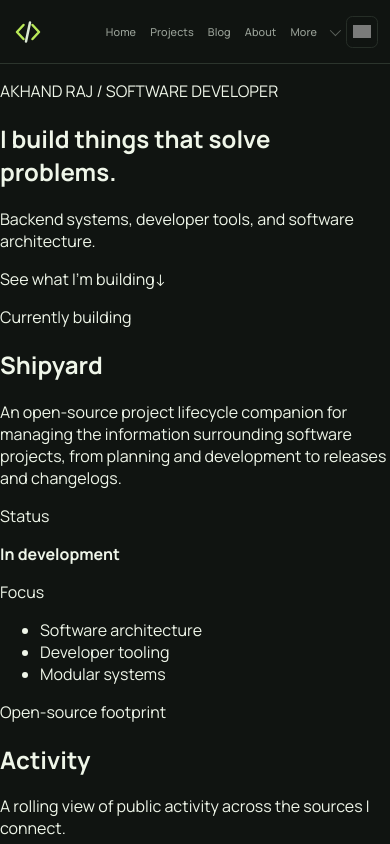
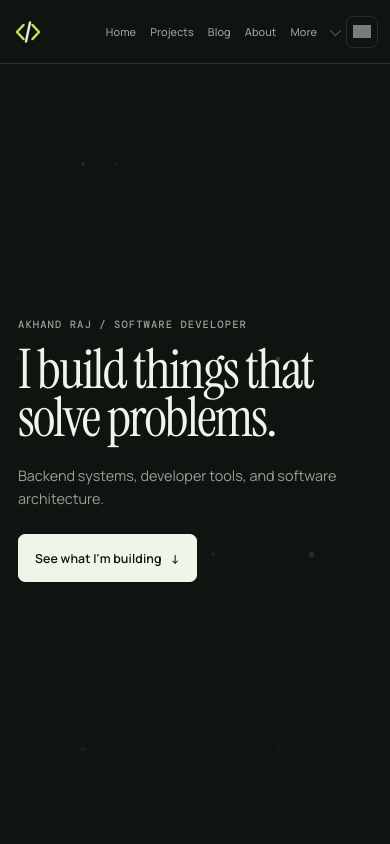
Before and after one commit to Akkiraj1234/akhand.dev, a Preact app: page / in a window 390 px wide. Shown: the top 844 px of the page. Built offline with nearby package versions, Linux system fonts and the light colour scheme; grey boxes are pictures that could not be loaded.

Commit message:
unfished work

```diff
--- a/src/data/master.json
+++ b/src/data/master.json
@@ -30,14 +30,12 @@
     },
     "social": {
         "email": "akhandraj402@gmail.com",
+        "linkedin": "https://www.linkedin.com/in/akhandrajdev/",
         "x": "",
-        "linkedin": "https://www.linkedin.com/in/akhandrajdev/",
         "reddit": "",
         "discord": "",
         "instagram": ""
     },
-
-
     "hero": {
         "eyebrow": "AKHAND RAJ / SOFTWARE DEVELOPER",
         "title": "I build things that solve problems.",
@@ -45,6 +43,8 @@
         "ctaLabel": "See what I'm building",
         "ctaTarget": "#currently"
     },
+
+
     "currently": {
         "label": "Currently building",
         "project": "Shipyard",
--- a/src/pages/Home/components/AboutSection.jsx
+++ b/src/pages/Home/components/AboutSection.jsx
@@ -1,5 +1,4 @@
 import site from "../../../data/site";
-
 import Heading from "./Heading";
 
 
--- a/src/pages/Home/components/CurrentlySection.jsx
+++ b/src/pages/Home/components/CurrentlySection.jsx
@@ -1,14 +1,10 @@
 import site from "../../../data/site";
-
 import Heading from "./Heading";
 
 
 function CurrentlySection() {
     return (
-        <section
-            id="currently"
-            className="section current-section"
-        >
+        <section id="currently" className="section current-section">
             <Heading
                 eyebrow={site.currently.label}
                 title={site.currently.project}
--- a/src/pages/Home/components/Hero.jsx
+++ b/src/pages/Home/components/Hero.jsx
@@ -2,53 +2,42 @@ import site from "../../../data/site";
 
 
 function Hero() {
-    return (
-        <section className="hero section">
-            <div
-                className="pixel-field"
-                aria-hidden="true"
-            >
-                {Array.from(
-                    { length: 48 },
-                    (_, index) => (
+    const hero = site.hero
+    const Pixel = (
+        <div className="pixel-field" aria-hidden="true">
+            {Array.from({ length: 48 }, (_, index) => (
                 <i
                     key={index}
+                    className={
+                        index % 11 === 0
+                            ? "pixel pixel-bright"
+                            : "pixel"
+                    }
                     style={{
                         "--x": index % 12,
                         "--y": Math.floor(index / 12),
-                                "--delay": `${
-                                    (index % 9) * -0.6
-                                }s`,
+                        "--delay": `${(index % 9) * -0.6}s`,
                     }}
                 />
-                    )
-                )}
+            ))}
         </div>
-
+    );
+    const HeroContent = (
         <div className="hero-content">
-                <p className="eyebrow">
-                    {site.hero.eyebrow}
-                </p>
-
-                <h1>
-                    {site.hero.title}
-                </h1>
-
-                <p className="hero-description">
-                    {site.hero.subtitle}
-                </p>
-
-                <a
-                    className="primary-button"
-                    href={site.hero.ctaTarget}
-                >
-                    {site.hero.ctaLabel}
-
-                    <span aria-hidden="true">
-                        ↓
-                    </span>
+            <p className="eyebrow"> {hero.eyebrow} </p>
+            <h1> {hero.title} </h1>
+            <p className="hero-description"> {hero.subtitle} </p>
+            <a className="primary-button" href={hero.ctaTarget}>
+                {hero.ctaLabel}
+                <span aria-hidden="true">↓</span>
             </a>
         </div>
+    )
+
+    return (
+        <section className="hero section">
+            {Pixel}
+            {HeroContent}
         </section>
     );
 }
--- a/src/styles/globals.css
+++ b/src/styles/globals.css
@@ -8,6 +8,7 @@
     --muted: #98a097;
     --soft: #1a211b;
     --hover: #202920;
+
     --header-height: 72px;
 
     font-family: Manrope, Arial, sans-serif;
@@ -39,14 +40,16 @@
 html {
     scroll-behavior: smooth;
     -webkit-text-size-adjust: 100%;
-    scroll-padding-top: calc(var(--header-height) + 16px);
+
+    scroll-padding-top:
+        calc(var(--header-height) + 16px);
 }
 
 
 body {
     margin: 0;
     min-width: 320px;
-    /* stop accidental horizontal scroll on small screens */
+
     overflow-x: hidden;
 
     background: var(--paper);
@@ -75,16 +78,15 @@ img {
 }
 
 
-/* :focus-visible {
-    outline: 2px solid #5790d9;
-    outline-offset: 4px;
-} */
+.site-shell {
+    padding-top: 0;
+}
 
 
 .site-header {
     position: sticky;
     top: 0;
-    left: 0;
+
     width: 100%;
     height: var(--header-height);
 
@@ -93,19 +95,23 @@ img {
     justify-content: space-between;
 
     z-index: 1000;
-    padding: 0 32px;
 
-    padding-left: max(32px, env(safe-area-inset-left));
-    padding-right: max(32px, env(safe-area-inset-right));
+    padding:
+        0
+        max(32px, env(safe-area-inset-right))
+        0
+        max(32px, env(safe-area-inset-left));
+
     border-bottom: 1px solid var(--line);
+
     background: var(--paper);
 
     overflow: visible;
-    -webkit-overflow-scrolling: touch;
-    scrollbar-width: none;
 
-    transition: transform 0.25s ease;
+    transition:
+        transform 0.25s ease;
 }
+
 
 .site-header.hidden {
     transform: translateY(-100%);
@@ -121,6 +127,7 @@ img {
     justify-content: center;
 
     flex-shrink: 0;
+
     border-radius: 9px;
 
     transition:
@@ -138,42 +145,44 @@ img {
 .wordmark img {
     width: 100%;
     height: 100%;
+
     display: block;
+
     object-fit: contain;
 }
 
 
 .site-header nav {
+    display: flex;
+    align-items: center;
     justify-content: center;
-    align-items: center;
-    display: flex;
+
     gap: 6px;
 
-    /* IMPORTANT: never let this shrink. Giving a flex item its own
-       overflow-x resets its default min-width from "auto" to 0, which
-       lets the flexbox algorithm squeeze it all the way to 0px when
-       space is tight -- i.e. it silently disappears. flex-shrink: 0
-       keeps it at its natural content size; if that's wider than the
-       screen, .site-header (above) scrolls as a whole instead. */
     flex-shrink: 0;
 }
 
 
 .site-header nav > a {
     position: relative;
+
     display: inline-flex;
     align-items: center;
 
     height: 36px;
+
     padding: 0 11px;
 
     color: var(--muted);
+
     font-size: 0.78rem;
     font-weight: 500;
     letter-spacing: 0.01em;
+
     white-space: nowrap;
 
     border-radius: 7px;
+
     transition:
         color 0.2s ease,
         background 0.2s ease;
@@ -189,11 +198,13 @@ img {
 .theme-toggle {
     width: 36px;
     height: 36px;
-    flex-shrink: 0;
 
     display: inline-flex;
     align-items: center;
     justify-content: center;
+
+    flex-shrink: 0;
+
     padding: 0;
 
     border: 1px solid color-mix(
@@ -201,9 +212,12 @@ img {
         var(--line) 80%,
         transparent
     );
+
     border-radius: 20%;
+
     background: transparent;
     color: var(--ink);
+
     cursor: pointer;
 
     transition:
@@ -215,8 +229,11 @@ img {
 .theme-toggle img {
     width: 18px;
     height: 18px;
+
     display: block;
+
     object-fit: contain;
+
     opacity: 0.75;
 
     transition:
@@ -225,15 +242,15 @@ img {
 }
 
 
-.theme-toggle:hover img{
-    transform: rotate(40deg);
-    opacity: 1;
+.theme-toggle:hover {
+    background: var(--soft);
+    border-color: var(--muted);
 }
 
 
-.theme-toggle:hover {
-    background: var(--soft);
-    border-color: var(--muted);
+.theme-toggle:hover img {
+    transform: rotate(40deg);
+    opacity: 1;
 }
 
 
@@ -245,6 +262,7 @@ img {
 
 .more-menu::after {
     content: "";
+
     position: absolute;
 
     top: 100%;
@@ -259,19 +277,21 @@ img {
     height: 36px;
 
     display: inline-flex;
+    align-items: center;
     justify-content: center;
-    align-items: center;
+
     gap: 6px;
 
     padding: 0 11px;
 
-    cursor: pointer;
-    list-style: none;
     color: var(--muted);
 
     font-size: 0.78rem;
     font-weight: 500;
     letter-spacing: 0.01em;
+
+    cursor: pointer;
+    list-style: none;
 
     border-radius: 7px;
 
@@ -297,7 +317,9 @@ img {
     border-right: 1.5px solid currentColor;
     border-bottom: 1.5px solid currentColor;
 
-    transform: rotate(45deg) translateY(-2px);
+    transform:
+        rotate(45deg)
+        translateY(-2px);
 
     opacity: 0.55;
 
@@ -320,25 +342,35 @@ img {
 
 
 .more-menu[open] summary::after {
-    transform: rotate(225deg) translate(-1px, -1px);
+    transform:
+        rotate(225deg)
+        translate(-1px, -1px);
+
     opacity: 0.5;
 }
 
 
 .more-menu-panel {
     position: absolute;
+
     top: calc(100% + 3px);
     right: 0;
+
     min-width: 190px;
-    /* never let the panel run off-screen on narrow viewports */
-    max-width: min(280px, calc(100vw - 24px));
+    max-width: min(
+        280px,
+        calc(100vw - 24px)
+    );
 
     display: flex;
     flex-direction: column;
+
     gap: 2px;
+
     padding: 6px;
 
     background: var(--paper);
+
     border: 1px solid var(--line);
     border-radius: 10px;
 
@@ -347,18 +379,24 @@ img {
         0 4px 12px rgba(0, 0, 0, 0.08);
 
     z-index: 100;
-    animation: menu-in 0.18s ease-out;
+
+    animation:
+        menu-in
+        0.18s
+        ease-out;
 }
 
 
 .more-menu-panel a {
+    min-height: 40px;
+
     display: flex;
     align-items: center;
 
-    min-height: 40px;
     padding: 0 10px;
 
     color: var(--muted);
+
     font-size: 0.76rem;
     font-weight: 500;
 
@@ -389,48 +427,298 @@ img {
 }
 
 
+.hero {
+    position: relative;
+
+    min-height:
+        calc(100svh - var(--header-height));
+
+    display: flex;
+    align-items: center;
+
+    padding: 96px 32px;
+
+    overflow: hidden;
+
+    isolation: isolate;
+}
+
+
+.pixel-field {
+    position: absolute;
+    inset: 0;
+
+    pointer-events: none;
+    overflow: hidden;
+
+    opacity: 0.7;
+
+    mask-image: radial-gradient(
+        ellipse 72% 68% at 50% 50%,
+        black 0%,
+        black 42%,
+        transparent 100%
+    );
+}
+
+
+.pixel {
+    position: absolute;
+
+    left:
+        calc(
+            (var(--x) + 0.5) * 8.333%
+        );
+
+    top:
+        calc(
+            (var(--y) + 0.5) * 25%
+        );
+
+    width: 5px;
+    height: 5px;
+
+    display: block;
+
+    border-radius: 1px;
+
+    background: var(--ink);
+
+    opacity: 0;
+
+    transform: scale(0.35);
+
+    animation:
+        pixel-breathe
+        6s cubic-bezier(0.4, 0, 0.2, 1)
+        var(--delay)
+        infinite;
+}
+
+
+.pixel-bright {
+    width: 7px;
+    height: 7px;
+
+    box-shadow:
+        0 0 6px color-mix(
+            in srgb,
+            var(--ink) 22%,
+            transparent
+        );
+
+    animation-duration: 8s;
+}
+
+
+@keyframes pixel-breathe {
+    0%,
+    100% {
+        opacity: 0;
+        transform: scale(0.5);
+    }
+
+    20% {
+        opacity: 0.12;
+        transform: scale(0.75);
+    }
+
+    35% {
+        opacity: 0.65;
+        transform: scale(1);
+    }
+
+    45% {
+        opacity: 0.28;
+        transform: scale(0.9);
+    }
+
+    58% {
+        opacity: 0.08;
+        transform: scale(0.65);
+    }
+
+    70%,
+    100% {
+        opacity: 0;
+        transform: scale(0.5);
+    }
+}
+
+
+.hero-content {
+    position: relative;
+    z-index: 1;
+
+    width: min(760px, 100%);
+}
+
+
+.hero-content .eyebrow {
+    margin: 0 0 14px;
+
+    color: var(--muted);
+
+    font-family: "DM Mono", monospace;
+
+    font-size: 0.7rem;
+    font-weight: 500;
+
+    letter-spacing: 0.1em;
+    line-height: 1.4;
+
+    text-transform: uppercase;
+}
+
+
+.hero-content h1 {
+    max-width: 760px;
+
+    margin: 0;
+
+    color: var(--ink);
+
+    font-family:
+        "Instrument Serif",
+        Georgia,
+        serif;
+
+    font-size:
+        clamp(
+            3.75rem,
+            8vw,
+            7rem
+        );
+
+    font-weight: 400;
+
+    line-height: 0.88;
+    letter-spacing: -0.04em;
+}
+
+
+.hero-description {
+    max-width: 540px;
+
+    margin: 26px 0 0;
+
+    color: var(--muted);
+
+    font-size: 0.98rem;
+    line-height: 1.75;
+}
+
+
+.primary-button {
+    display: inline-flex;
+    align-items: center;
+    justify-content: center;
+
+    gap: 9px;
+
+    min-height: 42px;
+
+    margin-top: 30px;
+
+    padding: 0 16px;
+
+    color: var(--paper);
+    background: var(--ink);
+
+    border: 1px solid var(--ink);
+    border-radius: 7px;
+
+    font-size: 0.77rem;
+    font-weight: 600;
+    letter-spacing: 0.01em;
+
+    transition:
+        transform 0.2s ease,
+        background-color 0.2s ease,
+        color 0.2s ease,
+        box-shadow 0.2s ease;
+}
+
+
+.primary-button span {
+    display: inline-block;
+
+    transition:
+        transform 0.2s ease;
+}
+
+
+.primary-button:hover {
+    color: var(--ink);
+    background: transparent;
+
+    transform: translateY(-2px);
+
+    box-shadow:
+        0 6px 20px color-mix(
+            in srgb,
+            var(--ink) 7%,
+            transparent
+        );
+}
+
+
+.primary-button:hover span {
+    transform: translateY(3px);
+}
+
+
 .site-footer {
     display: flex;
     align-items: flex-end;
     justify-content: space-between;
 
-    padding: 20px 15px;
-    padding-bottom: max(20px, env(safe-area-inset-bottom));
+    padding:
+        20px
+        15px
+        max(20px, env(safe-area-inset-bottom));
 
     color: var(--muted);
+
     font-size: 0.76rem;
 }
+
 
 .footer-identity,
 .footer-meta {
     display: flex;
     flex-direction: column;
+
     gap: 3px;
 }
+
 
 .footer-meta {
     align-items: flex-end;
 }
 
+
 .footer-links {
     display: flex;
 }
 
+
 .footer-links a {
     display: inline-flex;
     align-items: center;
+
     gap: 6px;
 }
+
 
 .footer-links img {
     width: 16px;
     height: 16px;
+
     display: block;
-    opacity: 1;
 }
 
-/* Disable hover-triggered states on touch devices so taps don't get
-   "stuck" showing a hover style after the finger lifts. */
+
 @media (hover: none) {
     .wordmark:hover,
     .site-header nav > a:hover,
@@ -442,7 +730,12 @@ img {
     }
 
     .theme-toggle:hover {
-        border-color: color-mix(in srgb, var(--line) 80%, transparent);
+        border-color:
+            color-mix(
+                in srgb,
+                var(--line) 80%,
+                transparent
+            );
     }
 
     .theme-toggle:hover img {
@@ -455,41 +748,50 @@ img {
     }
 }
 
+
 @media (max-width: 900px) {
-    /*
-     * Tablet
-     */
-
     .site-header,
     .site-footer {
         padding-inline: 24px;
     }
 
     .site-header {
-        padding-left: max(24px, env(safe-area-inset-left));
-        padding-right: max(24px, env(safe-area-inset-right));
+        padding-left:
+            max(
+                24px,
+                env(safe-area-inset-left)
+            );
+
+        padding-right:
+            max(
+                24px,
+                env(safe-area-inset-right)
+            );
     }
 }
 
 
 @media (max-width: 700px) {
-    /*
-     * Mobile
-     */
-
     :root {
         --header-height: 64px;
     }
 
-
-    /* Header */
-
     .site-header {
         height: var(--header-height);
-        padding-inline: 18px;
-        padding-left: max(18px, env(safe-area-inset-left));
-        padding-right: max(18px, env(safe-area-inset-right));
+
         gap: 8px;
+
+        padding-left:
+            max(
+                18px,
+                env(safe-area-inset-left)
+            );
+
+        padding-right:
+            max(
+                18px,
+                env(safe-area-inset-right)
+            );
     }
 
     .site-header nav {
@@ -498,7 +800,6 @@ img {
 
     .site-header nav > a,
     .more-menu summary {
-        /* keep a real touch target even though visual height is smaller */
         height: 34px;
         min-height: 44px;
         padding-inline: 8px;
@@ -516,20 +817,111 @@ img {
     }
 
     .more-menu-panel {
-        right: max(0px, env(safe-area-inset-right) * -1);
+        right:
+            max(
+                0px,
+                env(safe-area-inset-right) * -1
+            );
     }
 
+    .hero {
+        min-height:
+            calc(
+                100svh - var(--header-height)
+            );
 
-    /* Footer */
+        display: flex;
+        align-items: center;
+
+        padding:
+            48px
+            18px
+            56px;
+    }
+
+    .hero-content {
+        width: 100%;
+    }
+
+    .hero-content .eyebrow {
+        margin-bottom: 14px;
+
+        font-size: 0.66rem;
+        line-height: 1.4;
+    }
+
+    .hero-content h1 {
+        max-width: 100%;
+
+        margin: 0;
+
+        font-size:
+            clamp(
+                3rem,
+                14vw,
+                4.8rem
+            );
+
+        line-height: 0.88;
+        letter-spacing: -0.035em;
+    }
+
+    .hero-description {
+        max-width: 100%;
+
+        margin-top: 22px;
+
+        font-size: 0.9rem;
+        line-height: 1.6;
+    }
+
+    .primary-button {
+        min-height: 48px;
+
+        margin-top: 24px;
+
+        padding-inline: 16px;
+    }
+
+    .pixel-field {
+        opacity: 0.35;
+
+        mask-image: radial-gradient(
+            ellipse 100% 65% at 50% 45%,
+            black 0%,
+            transparent 90%
+        );
+    }
+
+    .pixel {
+        width: 4px;
+        height: 4px;
+    }
+
+    .pixel-bright {
+        width: 5px;
+        height: 5px;
+    }
 
     .site-footer {
-        padding-inline: 18px;
-        padding-left: max(18px, env(safe-area-inset-left));
-        padding-right: max(18px, env(safe-area-inset-right));
         flex-direction: column;
+
         align-items: flex-start;
         justify-content: center;
+
         gap: 18px;
+
+        padding-left:
+            max(
+                18px,
+                env(safe-area-inset-left)
+            );
+
+        padding-right:
+            max(
+                18px,
+                env(safe-area-inset-right)
+            );
     }
 
     .footer-meta {
@@ -539,19 +931,24 @@ img {
 
 
 @media (max-width: 400px) {
-    /*
-     * Very small phones (SE, older Androids)
-     */
+    .site-header {
+        padding-left:
+            max(
+                12px,
+                env(safe-area-inset-left)
+            );
 
-    .site-header {
-        padding-inline: 12px;
-        padding-left: max(12px, env(safe-area-inset-left));
-        padding-right: max(12px, env(safe-area-inset-right));
+        padding-right:
+            max(
+                12px,
+                env(safe-area-inset-right)
+            );
     }
 
     .site-header nav > a,
     .more-menu summary {
         padding-inline: 6px;
+
         font-size: 0.68rem;
     }
 
@@ -565,3 +962,18 @@ img {
         padding-inline: 12px;
     }
 }
+
+
+@media (prefers-reduced-motion: reduce) {
+    .pixel {
+        animation: none;
+
+        opacity: 0.12;
+        transform: none;
+    }
+
+    .primary-button,
+    .primary-button span {
+        transition: none;
+    }
+}
```
Lines whose indentation alone changed are shown as unchanged.
